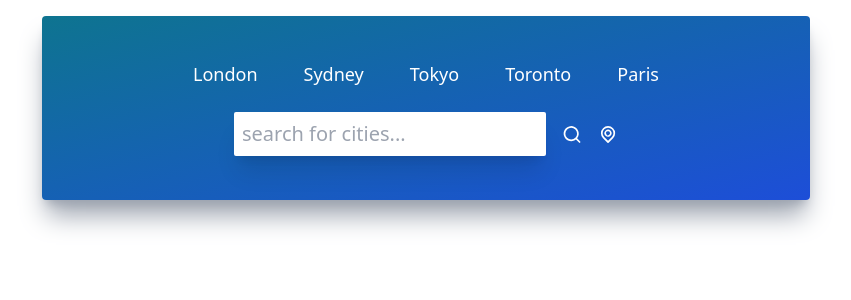
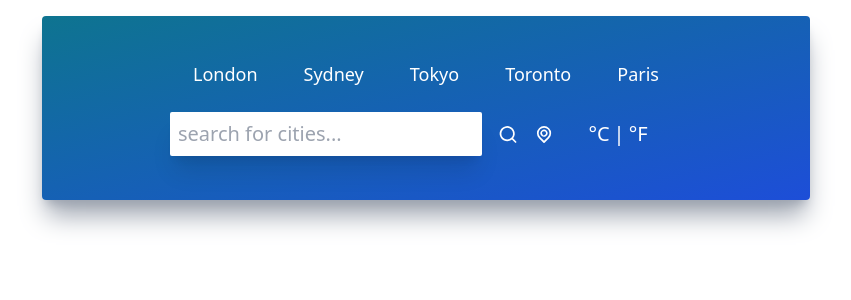
Before and after one commit to ash-fallon/weather-app, a React (Create React App) app: page / in a window 1280 px wide. Shown: the top 300 px of the page, without its empty margins (214-1065 px from the left). Built offline with nearby package versions, Linux system fonts and the light colour scheme.

Commit message:
Added celsius and farenheit toggle to Inputs component

```diff
--- a/src/components/Inputs.js
+++ b/src/components/Inputs.js
@@ -3,12 +3,14 @@
 const Inputs = () => {
   return (
     <div className='flex flex-row justify-center my-6'>
+      {/* Search bar */}
       <div className='flex flex-row w-3/4 items-center justify-center space-x-4'>
         <input
           type='text'
           placeholder='Search for cities...'
           className='text-xl font-white p-2 w-full shadow-xl capitalize rounded-sm focus:outline-none placeholder:lowercase'
         />
+        {/* Search bar icons */}
         <UilSearch
           size={25}
           className='text-white cursor-pointer transition ease-out hover:scale-125'
@@ -18,6 +20,16 @@
           className='text-white cursor-pointer transition ease-out hover:scale-125'
         />
       </div>
+      <div className='flex flex-row w-1/4 items-center justify-center'>
+        {/* Celsius / Farenheit toggle */}
+        <button name='metric' className='text-xl text-white font-medium'>
+          °C
+        </button>
+        <p className='text-xl text-white font-light mx-1'>|</p>
+        <button name='imperial' className='text-xl text-white font-medium'>
+          °F
+        </button>
+      </div>
     </div>
   );
 };
```
